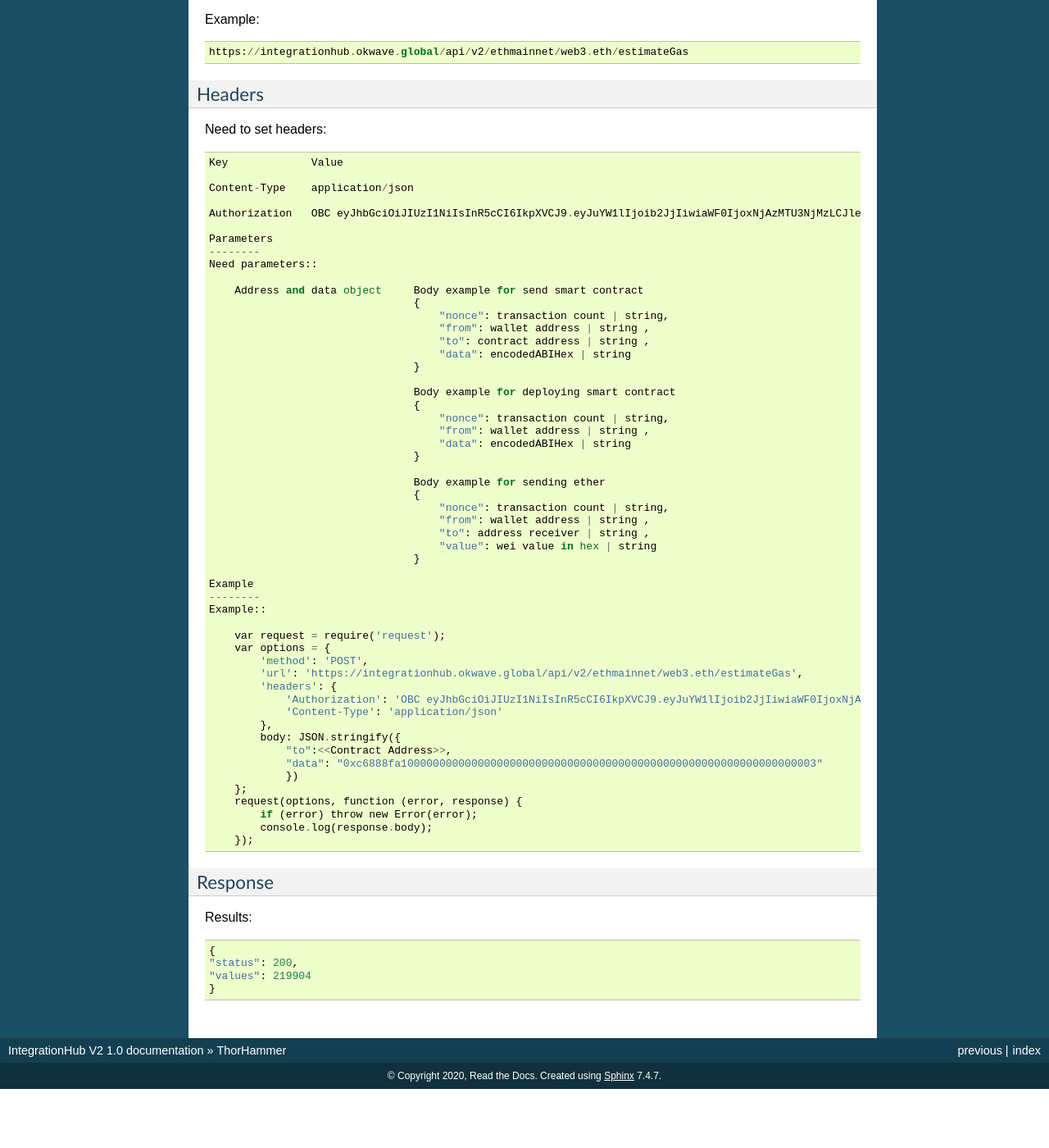
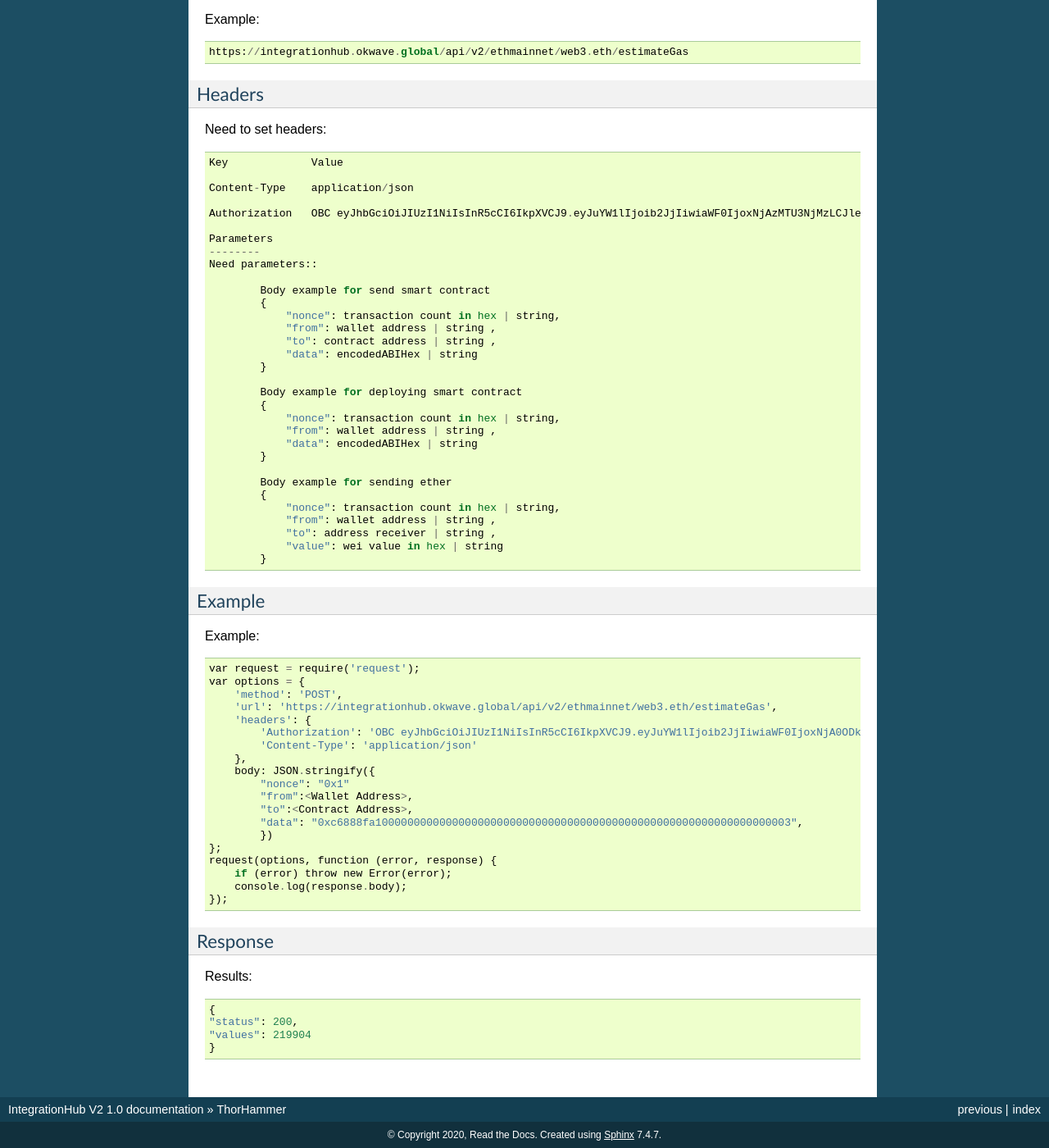
Before and after one commit to bcnodeobc/integrationhub, a Sphinx documentation site: the page built from docs/thor.rst, in a window 1280 px wide and 1400 px high, scrolled down 48083 px. Shown: the whole window at 82% size. Built offline with Sphinx 7.4.7, drawn with Linux system fonts in a browser that asks for light colours; before the commit the page ends 49411 px from its top, so only the background shows below that.

Commit message:
Fix: EstimateGas example [ETH,THOR]

```diff
--- a/docs/thor.rst
+++ b/docs/thor.rst
@@ -2652,50 +2652,52 @@ Need to set headers::
     --------
     Need parameters::
 
-        Address and data object     Body example for send smart contract
-                                    {
-                                        "nonce": transaction count | string,
-                                        "from": wallet address | string ,
-                                        "to": contract address | string ,
-                                        "data": encodedABIHex | string
-                                    }
-
-                                    Body example for deploying smart contract
-                                    {
-                                        "nonce": transaction count | string,
-                                        "from": wallet address | string ,
-                                        "data": encodedABIHex | string
-                                    }
-
-                                    Body example for sending ether
-                                    {
-                                        "nonce": transaction count | string,
-                                        "from": wallet address | string ,
-                                        "to": address receiver | string ,
-                                        "value": wei value in hex | string
-                                    }
-
-    Example
-    --------
-    Example::
-
-        var request = require('request');
-        var options = {
-            'method': 'POST',
-            'url': 'https://integrationhub.okwave.global/api/v2/ethmainnet/web3.eth/estimateGas',
-            'headers': {
-                'Authorization': 'OBC eyJhbGciOiJIUzI1NiIsInR5cCI6IkpXVCJ9.eyJuYW1lIjoib2JjIiwiaWF0IjoxNjA0ODkyMjE5LCJleHAiOjE2MDU0OTcwMTl9.fcLs3o7UlljwCh6NnHI-7mW3gVdGPR2X2WACW3iUxKo',
-                'Content-Type': 'application/json'
-            },
-            body: JSON.stringify({
-                "to":<<Contract Address>>,
-                "data": "0xc6888fa10000000000000000000000000000000000000000000000000000000000000003"
-                })
-        };
-        request(options, function (error, response) {
-            if (error) throw new Error(error);
-            console.log(response.body);
-        });
+            Body example for send smart contract
+            {
+                "nonce": transaction count in hex | string,
+                "from": wallet address | string ,
+                "to": contract address | string ,
+                "data": encodedABIHex | string
+            }
+
+            Body example for deploying smart contract
+            {
+                "nonce": transaction count in hex | string,
+                "from": wallet address | string ,
+                "data": encodedABIHex | string
+            }
+
+            Body example for sending ether
+            {
+                "nonce": transaction count in hex | string,
+                "from": wallet address | string ,
+                "to": address receiver | string ,
+                "value": wei value in hex | string
+            }
+
+Example
+--------
+Example::
+
+    var request = require('request');
+    var options = {
+        'method': 'POST',
+        'url': 'https://integrationhub.okwave.global/api/v2/ethmainnet/web3.eth/estimateGas',
+        'headers': {
+            'Authorization': 'OBC eyJhbGciOiJIUzI1NiIsInR5cCI6IkpXVCJ9.eyJuYW1lIjoib2JjIiwiaWF0IjoxNjA0ODkyMjE5LCJleHAiOjE2MDU0OTcwMTl9.fcLs3o7UlljwCh6NnHI-7mW3gVdGPR2X2WACW3iUxKo',
+            'Content-Type': 'application/json'
+        },
+        body: JSON.stringify({
+            "nonce": "0x1"
+            "from":<Wallet Address>,
+            "to":<Contract Address>,
+            "data": "0xc6888fa10000000000000000000000000000000000000000000000000000000000000003",
+            })
+    };
+    request(options, function (error, response) {
+        if (error) throw new Error(error);
+        console.log(response.body);
+    });
 
 Response
 --------
```
Also changed, not shown: docs/ethereum.rst (+26 -24 lines).
